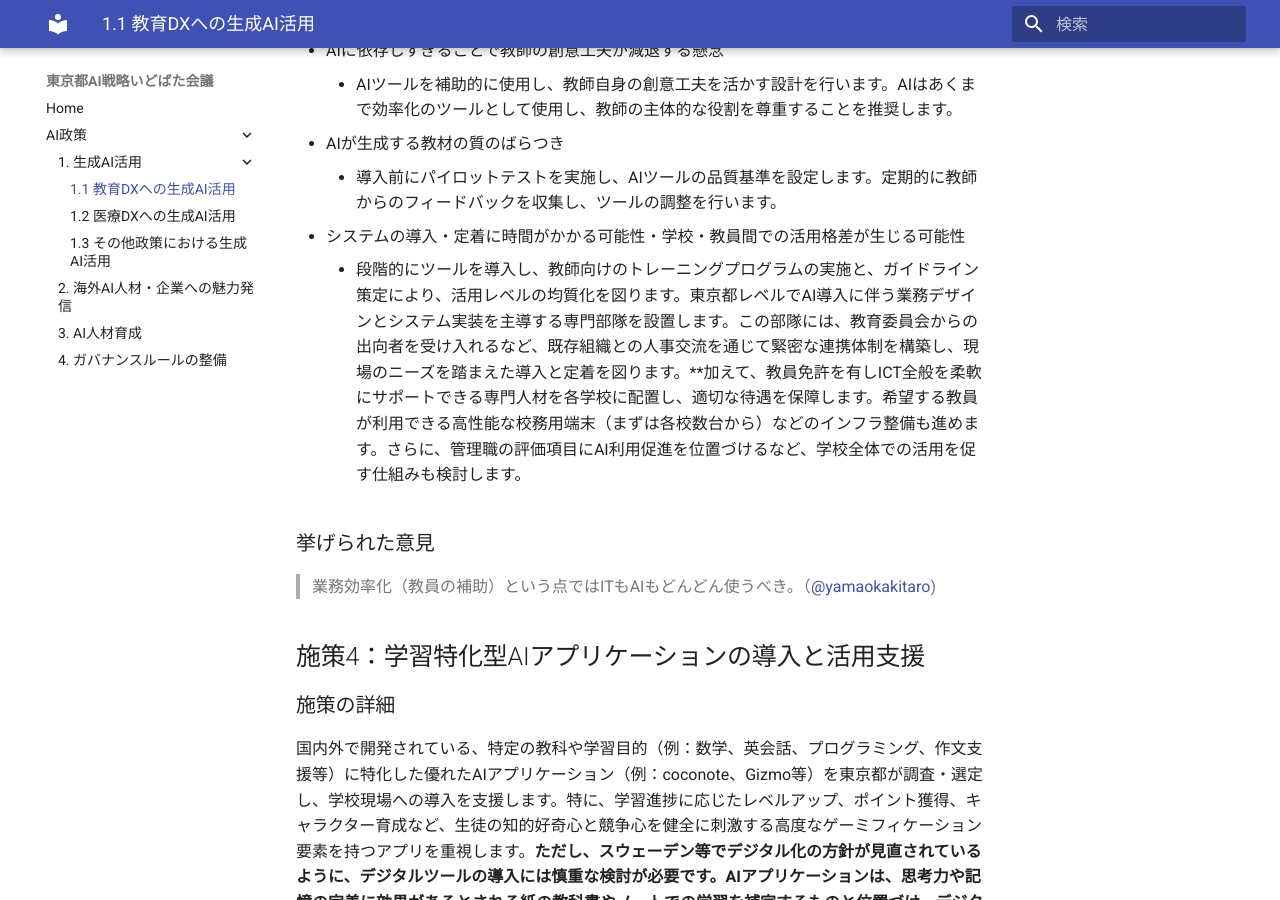
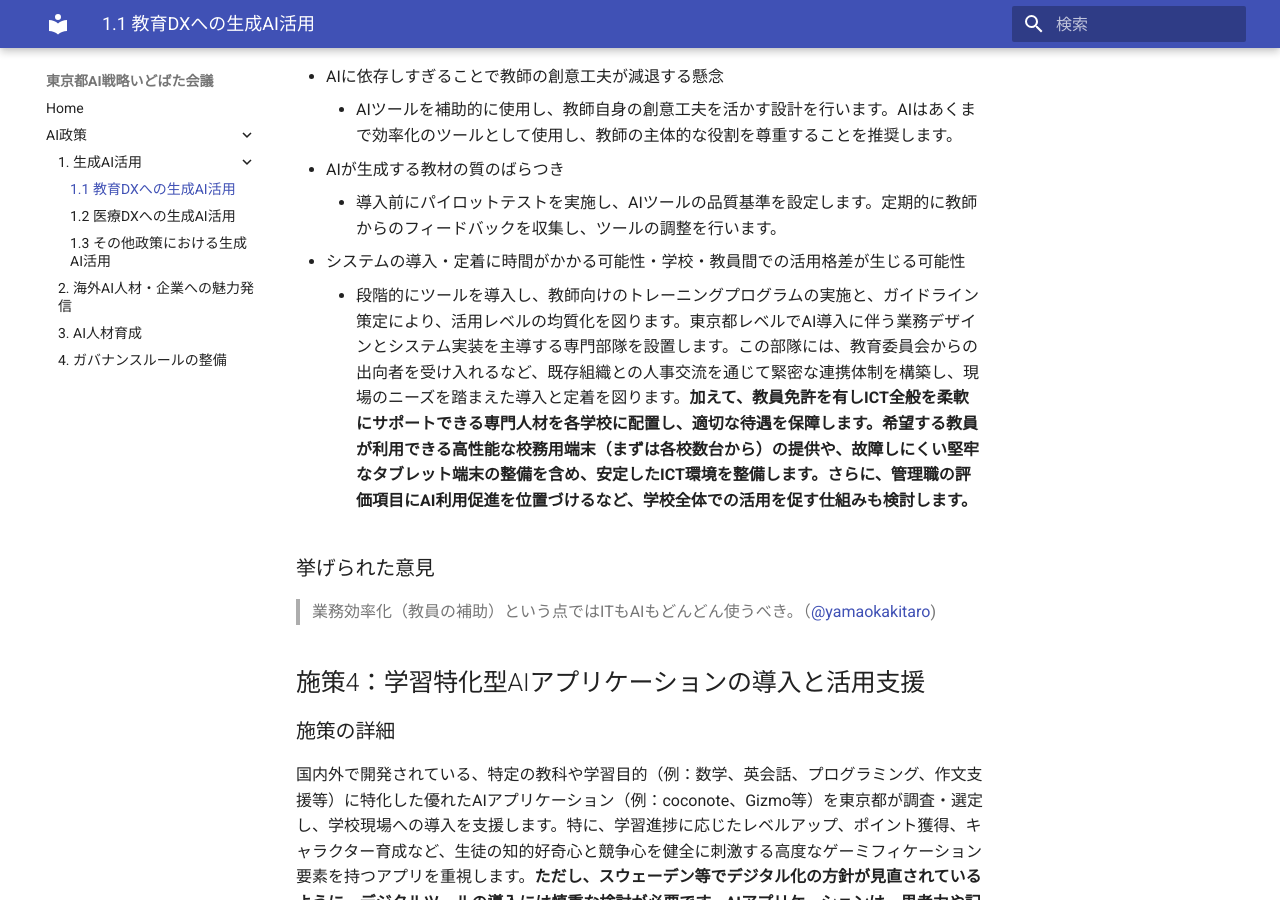
Before and after one commit to takahiroanno2024/2025_ai_idobatakaigi_output, an MkDocs documentation site: the page built from docs/1.1_教育DXへの生成AI活用.md, in a window 1280 px wide and 900 px high, scrolled down 6388 px. Built offline with MkDocs 1.6.1 and Material for MkDocs 9.7.7, drawn with Linux system fonts in a browser that asks for light colours; some of the changed text lies outside the part shown.

Commit message:
kaori_testさんの提案に基づき、施策1にAI利用時間制限を、施策3に安定したICT環境整備について追記。

```diff
--- a/docs/1.1_教育DXへの生成AI活用.md
+++ b/docs/1.1_教育DXへの生成AI活用.md
@@ -36,7 +36,7 @@ ChatGPT等の汎用的なLLM（大規模言語モデル）を全児童生徒に
 
 ### 課題とその解決策
 - 生徒の過度なAI依存による思考力の低下
-    - 将来的には、「答えは教えないが詰まっている箇所の考え方は教える」というKhanmigo的なAIに移行していく
+    - 将来的には、「答えは教えないが詰まっている箇所の考え方は教える」というKhanmigo的なAIに移行していく。**AIの利用時間を1日1時間に制限するなど、利用ガイドラインを設ける。**
 - 予算・ライセンス取得に関する課題
     - 教育現場においてどれだけ成果が挙げられたかを大規模にテストさせることをバーターに安くライセンスを仕入れることを目指す
 - プライバシー保護（学習履歴や誤答履歴など個人情報の取り扱い）**と年齢に応じたリスク管理**
@@ -109,7 +109,7 @@ ChatGPT等の汎用的なLLM（大規模言語モデル）を全児童生徒に
 - AIが生成する教材の質のばらつき
     - 導入前にパイロットテストを実施し、AIツールの品質基準を設定します。定期的に教師からのフィードバックを収集し、ツールの調整を行います。
 - システムの導入・定着に時間がかかる可能性・学校・教員間での活用格差が生じる可能性
-    - 段階的にツールを導入し、教師向けのトレーニングプログラムの実施と、ガイドライン策定により、活用レベルの均質化を図ります。東京都レベルでAI導入に伴う業務デザインとシステム実装を主導する専門部隊を設置します。この部隊には、教育委員会からの出向者を受け入れるなど、既存組織との人事交流を通じて緊密な連携体制を構築し、現場のニーズを踏まえた導入と定着を図ります。**加えて、教員免許を有しICT全般を柔軟にサポートできる専門人材を各学校に配置し、適切な待遇を保障します。希望する教員が利用できる高性能な校務用端末（まずは各校数台から）などのインフラ整備も進めます。さらに、管理職の評価項目にAI利用促進を位置づけるなど、学校全体での活用を促す仕組みも検討します。
+    - 段階的にツールを導入し、教師向けのトレーニングプログラムの実施と、ガイドライン策定により、活用レベルの均質化を図ります。東京都レベルでAI導入に伴う業務デザインとシステム実装を主導する専門部隊を設置します。この部隊には、教育委員会からの出向者を受け入れるなど、既存組織との人事交流を通じて緊密な連携体制を構築し、現場のニーズを踏まえた導入と定着を図ります。**加えて、教員免許を有しICT全般を柔軟にサポートできる専門人材を各学校に配置し、適切な待遇を保障します。希望する教員が利用できる高性能な校務用端末（まずは各校数台から）の提供や、故障しにくい堅牢なタブレット端末の整備を含め、安定したICT環境を整備します。さらに、管理職の評価項目にAI利用促進を位置づけるなど、学校全体での活用を促す仕組みも検討します。**
 
 ### 挙げられた意見
 > 業務効率化（教員の補助）という点ではITもAIもどんどん使うべき。（[@yamaokakitaro](https://large-scale-conversation-sandbox.discourse.group/t/topic/78/14?u=eitaro))
```
